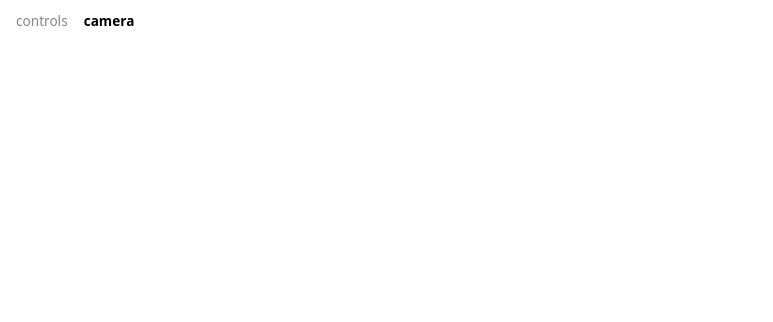
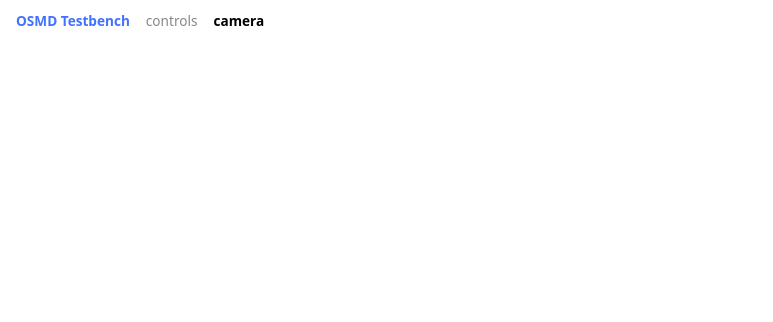
Before and after one commit to fizlip/osmd-web-app, a plain HTML site: page camera.html in a window 1280 px wide. Shown: the top 322 px of the page, without its empty margins (0-773 px from the left). Drawn offline with Linux system fonts and the light colour scheme; no server answers.

Commit message:
tidy: add title to nav

```diff
--- a/camera.html
+++ b/camera.html
@@ -43,11 +43,16 @@
   #calibrate svg, #capture svg, #images svg { display: block; }
   #capture:hover, #calibrate:hover, #images:hover { background: #eee; }
   #capture:active, #calibrate:active, #images:active { background: #dcdcdc; }
+  nav a.title {
+    font-weight: 600;
+    color: #4172ff;
+  }
 </style>
 </head>
 <body>
 
 <nav>
+  <a class="title">OSMD Testbench</a>
   <a href="/">controls</a>
   <a href="/camera" class="here">camera</a>
 </nav>
```
Also changed, not shown: index.html (+5 -0 lines).
